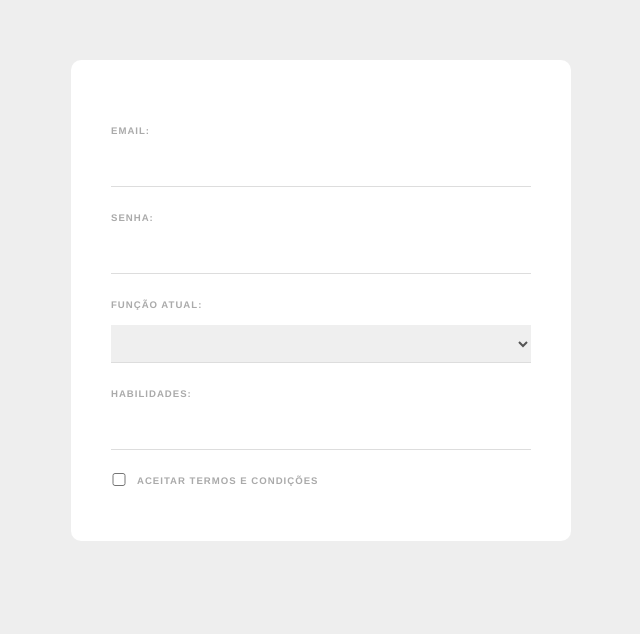
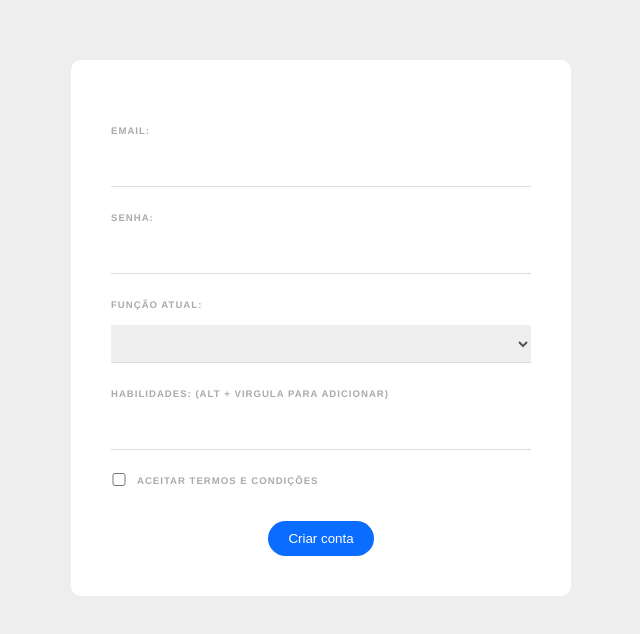
Before and after one commit to otavioalbe/vuejs-learning, a Vue app in the folder web-form/: page / in a window 1280 px wide. Shown: the top 634 px of the page, without its empty margins (319-959 px from the left). Built offline with nearby package versions, Linux system fonts and the light colour scheme.

Commit message:
projeto web form finalizado

```diff
--- a/web-form/src/components/SingUpForm.vue
+++ b/web-form/src/components/SingUpForm.vue
@@ -1,10 +1,11 @@
 <template>
-  <form>
+  <form @submit.prevent="handleSubmit">
     <label>Email:</label>
     <input type="email" required v-model="email">
 
     <label>Senha:</label>
     <input type="password" required v-model="password">
+    <div v-if="passwordError" class="error">{{ passwordError }}</div>
 
     <label>Função atual:</label>
     <select v-model="role">
@@ -12,7 +13,7 @@
         <option value="designer">Designer Web</option>
     </select>
 
-    <label for="">Habilidades:</label>
+    <label for="">Habilidades: (alt + virgula para adicionar)</label>
     <input type="text" v-model="tempSkill" @keyup.ctrl="addSkill">
     <div v-for="skill in skills" :key="skill" class="pill">
         <span  @click="removeSkill(skill)">{{ skill }}</span>
@@ -22,8 +23,11 @@
         <input type="checkbox" required v-model="terms">
         <label>Aceitar termos e condições</label>
     </div>
+
+    <div class="submit">
+        <button>Criar conta</button>
+    </div>
   </form>
-  <p>{{ tempSkill }}</p>
 </template>
 
 <script>
@@ -35,7 +39,8 @@
             role: '',
             terms: false,
             tempSkill: '',
-            skills: []
+            skills: [],
+            passwordError: ''
         }
     },
     methods: {
@@ -51,6 +56,29 @@
             this.skills = this.skills.filter((item)=> {
                 return skill !== item
             })
+        },
+        handleSubmit(){
+            // validar senha
+            this.passwordError = this.password.length > 5 ? '' : 'Sua senha precisa ter pelo menos 6 caracteres.'
+
+            if(!this.passwordError){
+                console.log('email: ', this.email)
+                console.log('password: ', this.password)
+                console.log('role: ', this.role)
+                console.log('skills: ', this.skills)
+                console.log('terms accepted: ', this.terms)
+
+                this.clearInputs()
+            }
+        },
+        clearInputs(){
+            this.email = '',
+            this.password = '',
+            this.role = '',
+            this.terms = false,
+            this.tempSkill = '',
+            this.skills = [],
+            this.passwordError = ''
         }
     }
 }
@@ -106,4 +134,22 @@
         background: rgb(198, 44, 44);
         color: white;
     }
+    button {
+        cursor: pointer;
+        background: #0b6dff;
+        border: 0;
+        padding: 10px 20px;
+        margin-top: 20px;
+        color: white;
+        border-radius: 20px;
+    }
+    .submit {
+        text-align: center;
+    }
+    .error {
+        color: #ff0062;
+        margin-top: 10px;
+        font-size: 0.8em;
+        font-weight: bold;
+    }
 </style>
```
Lines whose indentation alone changed are shown as unchanged.
